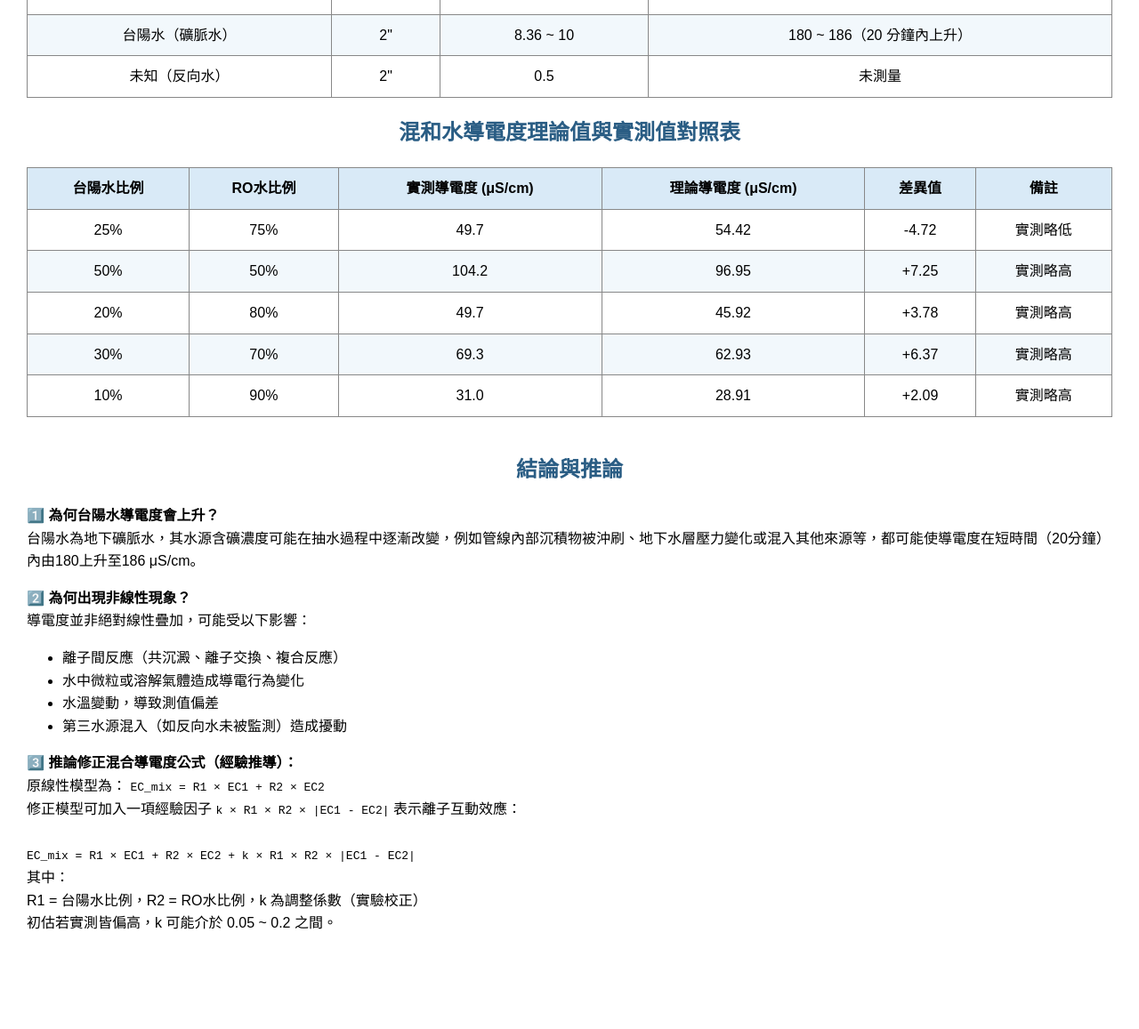
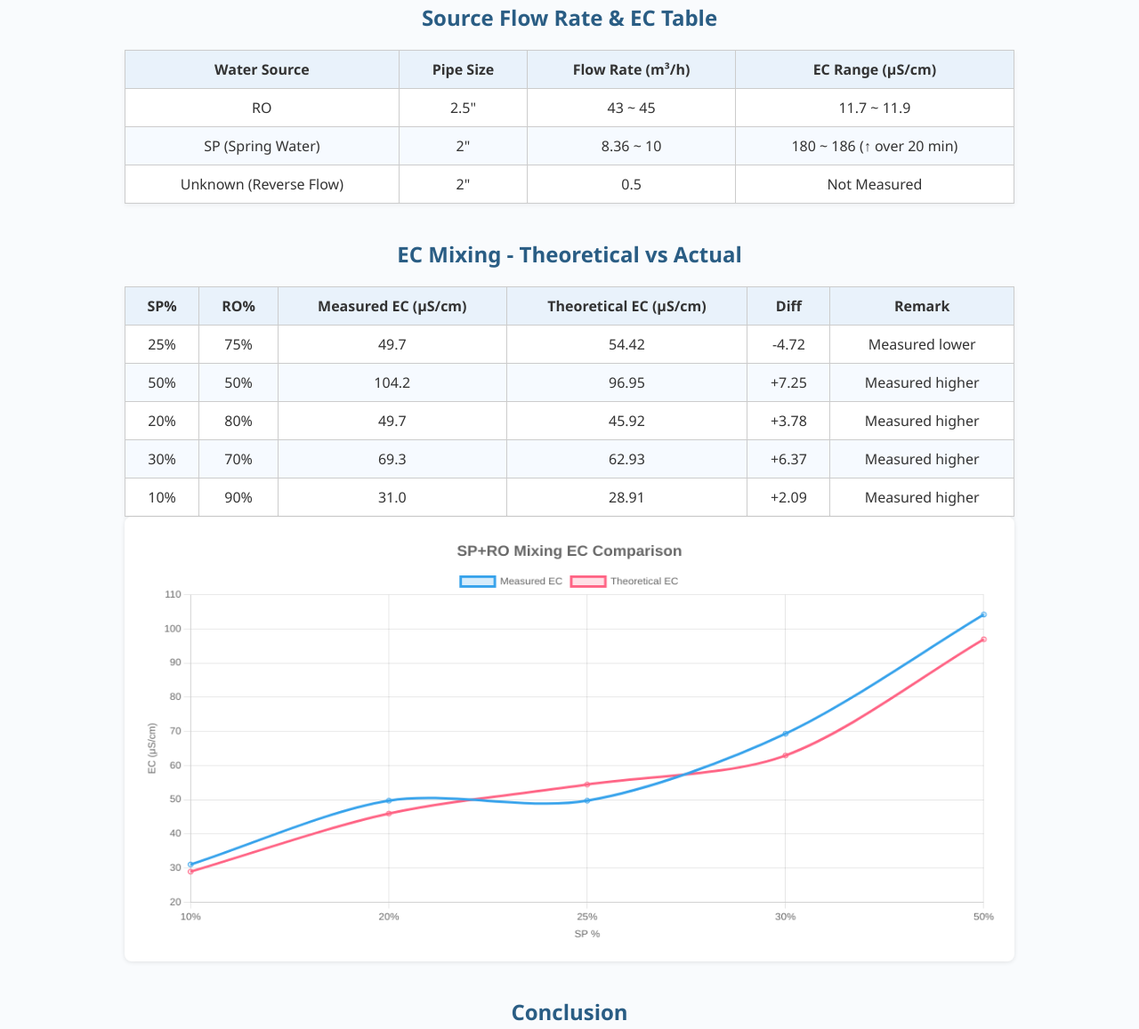
Before and after one commit to c-ken-c/test, a plain HTML site: page index.html in a window 1280 px wide. Shown: the part 166-1323 px from the top of the page at 89% size. Before the commit the page ends 1247 px from the top, so only its background shows below. Drawn offline with nearby package versions, Linux system fonts and the light colour scheme.

Commit message:
Update index.html

```diff
--- a/index.html
+++ b/index.html
@@ -1,157 +1,187 @@
 <!DOCTYPE html>
-<html lang="zh-Hant">
+<html lang="en">
 <head>
   <meta charset="UTF-8">
-  <title>水質導電度分析報告</title>
+  <title>Water Mixing EC Report - 2025/07/09</title>
+  <script src="https://cdn.jsdelivr.net/npm/chart.js"></script>
   <style>
     body {
-      font-family: Arial, sans-serif;
-      margin: 30px;
-      line-height: 1.6;
+      font-family: 'Segoe UI', sans-serif;
+      background: #f9fbfd;
+      margin: 0;
+      padding: 30px;
+      color: #333;
     }
-    h2 {
+    h1, h2 {
       text-align: center;
       color: #2a5d84;
+    }
+    .section {
+      max-width: 1000px;
+      margin: 0 auto 40px;
     }
     table {
       width: 100%;
       border-collapse: collapse;
-      margin: 20px 0;
+      margin-top: 20px;
+      background-color: #fff;
+      box-shadow: 0 2px 6px rgba(0,0,0,0.05);
     }
     th, td {
-      border: 1px solid #888;
-      padding: 10px;
+      border: 1px solid #ccc;
+      padding: 10px 15px;
       text-align: center;
     }
     th {
-      background-color: #d9eaf7;
+      background-color: #e9f2fb;
+      font-weight: bold;
     }
     tr:nth-child(even) {
-      background-color: #f2f8fc;
+      background-color: #f6faff;
     }
-    .section {
-      margin-top: 40px;
+    .note {
+      background: #fffbea;
+      border-left: 4px solid #f7c948;
+      padding: 15px;
+      margin-top: 20px;
+      font-size: 15px;
+    }
+    canvas {
+      background: #fff;
+      padding: 20px;
+      border-radius: 8px;
+      box-shadow: 0 1px 5px rgba(0,0,0,0.1);
     }
   </style>
 </head>
 <body>
 
-  <h2>水源與流量、導電度對照表</h2>
+  <h1>Water Mixing EC Report</h1>
+  <h2>Test Date: 2025/07/09 — Time: 09:30 ~ 11:00</h2>
+
+  <div class="section">
+    <h2>Source Flow Rate & EC Table</h2>
     <table>
       <thead>
         <tr>
-        <th>水源</th>
-        <th>管徑</th>
-        <th>流量 (m³/h)</th>
-        <th>導電度範圍 (μS/cm)</th>
+          <th>Water Source</th>
+          <th>Pipe Size</th>
+          <th>Flow Rate (m³/h)</th>
+          <th>EC Range (μS/cm)</th>
         </tr>
       </thead>
       <tbody>
         <tr>
-        <td>RO水</td>
+          <td>RO</td>
           <td>2.5"</td>
           <td>43 ~ 45</td>
           <td>11.7 ~ 11.9</td>
         </tr>
         <tr>
-        <td>台陽水（礦脈水）</td>
+          <td>SP (Spring Water)</td>
           <td>2"</td>
           <td>8.36 ~ 10</td>
-        <td>180 ~ 186（20 分鐘內上升）</td>
+          <td>180 ~ 186 (↑ over 20 min)</td>
         </tr>
         <tr>
-        <td>未知（反向水）</td>
+          <td>Unknown (Reverse Flow)</td>
           <td>2"</td>
           <td>0.5</td>
-        <td>未測量</td>
+          <td>Not Measured</td>
         </tr>
       </tbody>
     </table>
+  </div>
 
-  <h2>混和水導電度理論值與實測值對照表</h2>
+  <div class="section">
+    <h2>EC Mixing - Theoretical vs Actual</h2>
     <table>
       <thead>
         <tr>
-        <th>台陽水比例</th>
-        <th>RO水比例</th>
-        <th>實測導電度 (μS/cm)</th>
-        <th>理論導電度 (μS/cm)</th>
-        <th>差異值</th>
-        <th>備註</th>
+          <th>SP%</th>
+          <th>RO%</th>
+          <th>Measured EC (μS/cm)</th>
+          <th>Theoretical EC (μS/cm)</th>
+          <th>Diff</th>
+          <th>Remark</th>
         </tr>
       </thead>
       <tbody>
-      <tr>
-        <td>25%</td>
-        <td>75%</td>
-        <td>49.7</td>
-        <td>54.42</td>
-        <td>-4.72</td>
-        <td>實測略低</td>
-      </tr>
-      <tr>
-        <td>50%</td>
-        <td>50%</td>
-        <td>104.2</td>
-        <td>96.95</td>
-        <td>+7.25</td>
-        <td>實測略高</td>
-      </tr>
-      <tr>
-        <td>20%</td>
-        <td>80%</td>
-        <td>49.7</td>
-        <td>45.92</td>
-        <td>+3.78</td>
-        <td>實測略高</td>
-      </tr>
-      <tr>
-        <td>30%</td>
-        <td>70%</td>
-        <td>69.3</td>
-        <td>62.93</td>
-        <td>+6.37</td>
-        <td>實測略高</td>
-      </tr>
-      <tr>
-        <td>10%</td>
-        <td>90%</td>
-        <td>31.0</td>
-        <td>28.91</td>
-        <td>+2.09</td>
-        <td>實測略高</td>
-      </tr>
+        <tr><td>25%</td><td>75%</td><td>49.7</td><td>54.42</td><td>-4.72</td><td>Measured lower</td></tr>
+        <tr><td>50%</td><td>50%</td><td>104.2</td><td>96.95</td><td>+7.25</td><td>Measured higher</td></tr>
+        <tr><td>20%</td><td>80%</td><td>49.7</td><td>45.92</td><td>+3.78</td><td>Measured higher</td></tr>
+        <tr><td>30%</td><td>70%</td><td>69.3</td><td>62.93</td><td>+6.37</td><td>Measured higher</td></tr>
+        <tr><td>10%</td><td>90%</td><td>31.0</td><td>28.91</td><td>+2.09</td><td>Measured higher</td></tr>
       </tbody>
     </table>
 
+    <canvas id="ecChart" width="600" height="300"></canvas>
+  </div>
+
   <div class="section">
-    <h2>結論與推論</h2>
-    <p><strong>1️⃣ 為何台陽水導電度會上升？</strong><br>
-    台陽水為地下礦脈水，其水源含礦濃度可能在抽水過程中逐漸改變，例如管線內部沉積物被沖刷、地下水層壓力變化或混入其他來源等，都可能使導電度在短時間（20分鐘）內由180上升至186 μS/cm。</p>
+    <h2>Conclusion</h2>
+    <div class="note">
+      <strong>1. Why SP EC Increased:</strong> <br>
+      SP is spring/mineral water. Over 20 minutes, mineral concentrations likely increased due to flushing sediment or pressure fluctuation, resulting in EC rising from 180 → 186 μS/cm.<br><br>
 
-    <p><strong>2️⃣ 為何出現非線性現象？</strong><br>
-    導電度並非絕對線性疊加，可能受以下影響：
+      <strong>2. Why Non-linearity:</strong> <br>
+      The EC vs. %mix curve is not purely linear. Possible causes:
       <ul>
-        <li>離子間反應（共沉澱、離子交換、複合反應）</li>
-        <li>水中微粒或溶解氣體造成導電行為變化</li>
-        <li>水溫變動，導致測值偏差</li>
-        <li>第三水源混入（如反向水未被監測）造成擾動</li>
+        <li>Ionic interaction, precipitation, or dissolved gas reactions</li>
+        <li>Undetected reverse-flow water may have entered</li>
+        <li>Temperature or pressure variation affecting EC sensor</li>
       </ul>
-    </p>
 
-    <p><strong>3️⃣ 推論修正混合導電度公式（經驗推導）：</strong><br>
-    原線性模型為：
-    <code>EC_mix = R1 × EC1 + R2 × EC2</code><br>
-    修正模型可加入一項經驗因子 <code>k × R1 × R2 × |EC1 - EC2|</code> 表示離子互動效應：
-    <br><br>
-    <code>
-      EC_mix = R1 × EC1 + R2 × EC2 + k × R1 × R2 × |EC1 - EC2|
-    </code><br>
-    其中：<br>
-    R1 = 台陽水比例，R2 = RO水比例，k 為調整係數（實驗校正）<br>
-    初估若實測皆偏高，k 可能介於 0.05 ~ 0.2 之間。
-    </p>
+      <strong>3. Corrected Formula Suggestion:</strong><br>
+      EC<sub>mix</sub> = R<sub>1</sub> × EC<sub>1</sub> + R<sub>2</sub> × EC<sub>2</sub> + <em>k</em> × R<sub>1</sub> × R<sub>2</sub> × |EC<sub>1</sub> - EC<sub>2</sub>|<br>
+      where k is empirical (~0.05 ~ 0.2), R<sub>1</sub> = SP ratio, EC<sub>1</sub> = SP EC, R<sub>2</sub> = RO ratio, EC<sub>2</sub> = RO EC
     </div>
+  </div>
+
+  <script>
+    const ctx = document.getElementById('ecChart').getContext('2d');
+    new Chart(ctx, {
+      type: 'line',
+      data: {
+        labels: ['10%', '20%', '25%', '30%', '50%'],
+        datasets: [
+          {
+            label: 'Measured EC',
+            data: [31.0, 49.7, 49.7, 69.3, 104.2],
+            borderColor: 'rgba(54, 162, 235, 1)',
+            backgroundColor: 'rgba(54, 162, 235, 0.2)',
+            tension: 0.3
+          },
+          {
+            label: 'Theoretical EC',
+            data: [28.91, 45.92, 54.42, 62.93, 96.95],
+            borderColor: 'rgba(255, 99, 132, 1)',
+            backgroundColor: 'rgba(255, 99, 132, 0.2)',
+            tension: 0.3
+          }
+        ]
+      },
+      options: {
+        responsive: true,
+        plugins: {
+          title: {
+            display: true,
+            text: 'SP+RO Mixing EC Comparison',
+            font: { size: 18 }
+          }
+        },
+        scales: {
+          y: {
+            title: { display: true, text: 'EC (μS/cm)' },
+            beginAtZero: false
+          },
+          x: {
+            title: { display: true, text: 'SP %' }
+          }
+        }
+      }
+    });
+  </script>
 
 </body>
 </html>
```
Lines whose indentation alone changed are shown as unchanged.
